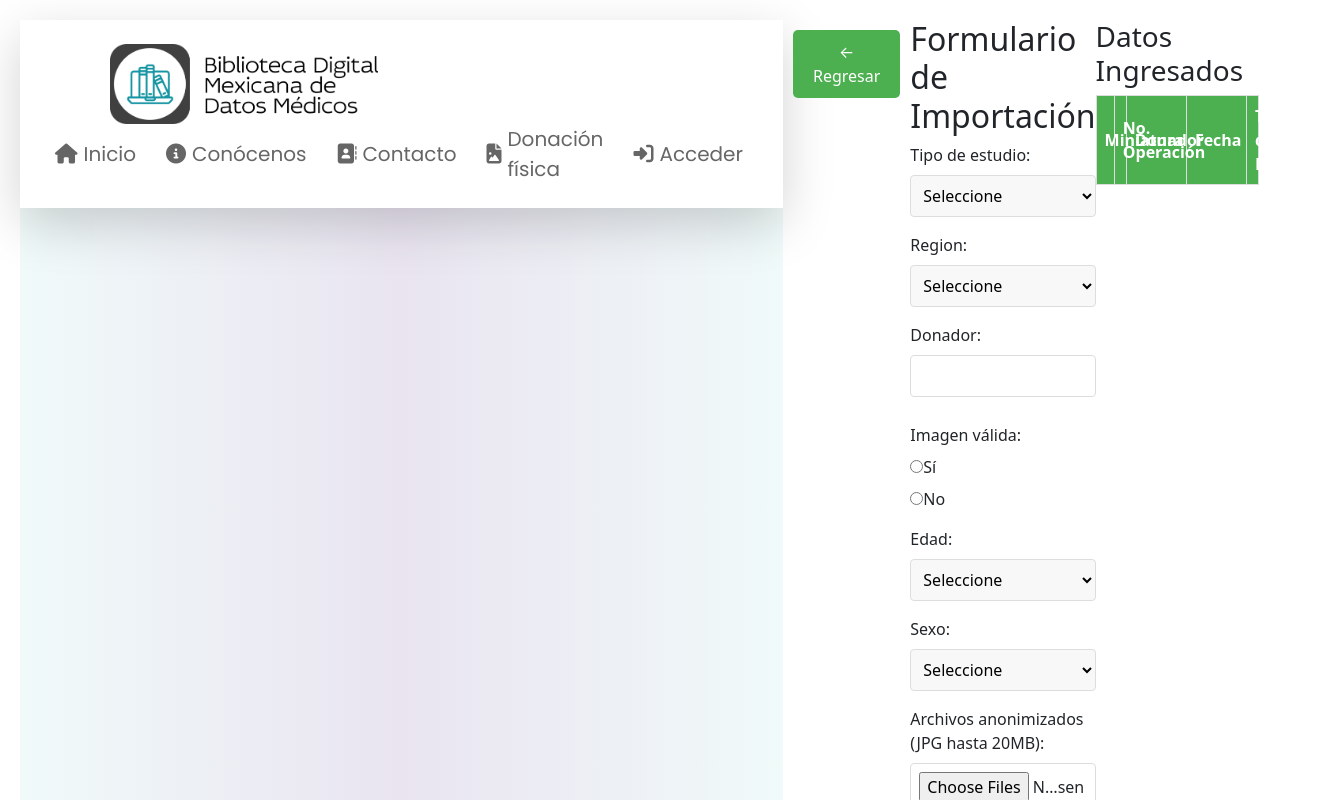
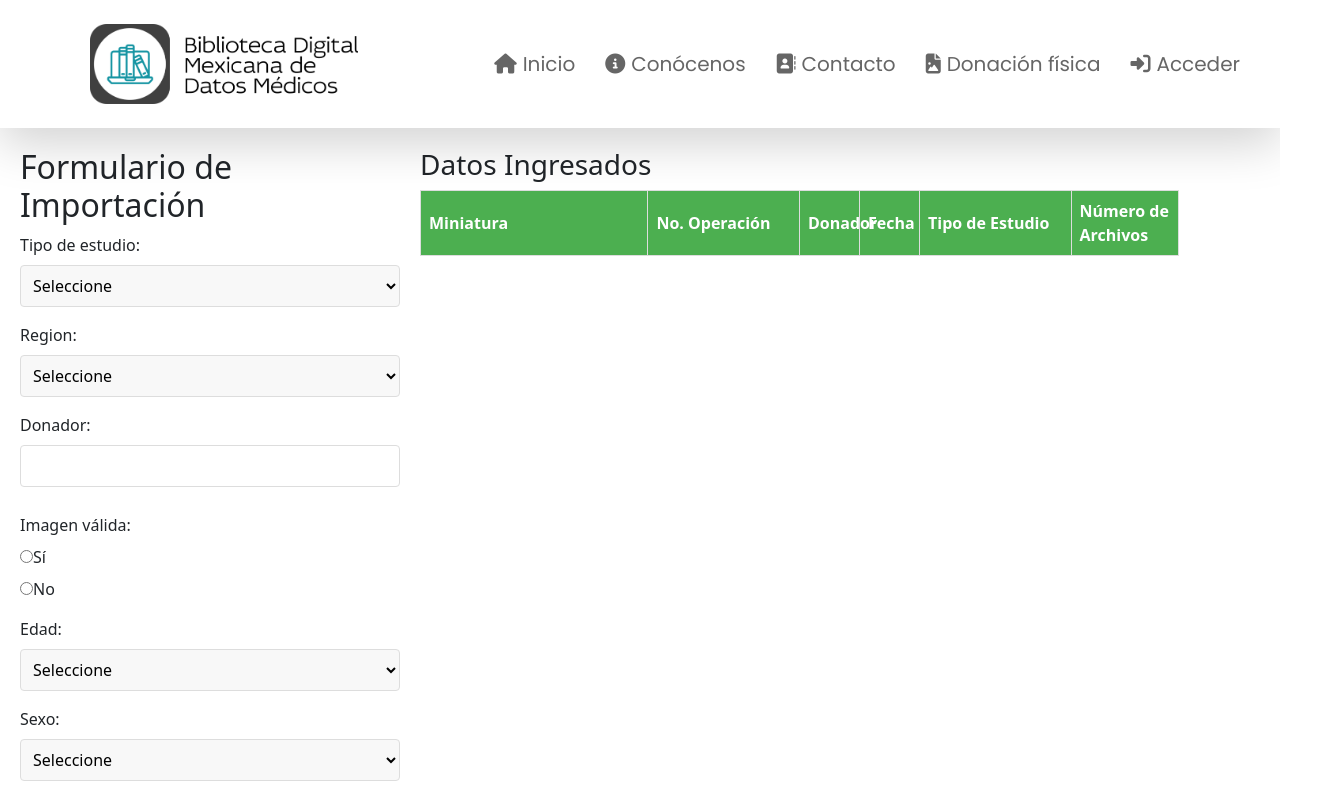
Before and after one commit to elCatmon/repositorio_imagenes_columna, a React (Create React App) app in the folder pruebas/: page /importar in a window 1280 px wide. Shown: the top 800 px of the page, 1336 px wide, since content can reach past the window. Built offline with nearby package versions, Linux system fonts and the light colour scheme; what cornerstone-wado-image-loader would draw is missing.

Commit message:
navegacion

```diff
--- a/pruebas/src/App.css
+++ b/pruebas/src/App.css
@@ -24,6 +24,7 @@ h1 {
   max-width: 1200px;
   padding: 20px;
   flex: 1; /* Asegura que el contenido ocupe toda la altura disponible */
+
 }
 
 
@@ -301,11 +302,11 @@ select {
 }
 
 .form-section {
-  width: 48%;
+  width: 50%;
 }
 
 .table-section {
-  width: 48%;
+  width: 100%;
 }
 
 .form-group {
--- a/pruebas/src/components/Importar.js
+++ b/pruebas/src/components/Importar.js
@@ -2,6 +2,8 @@ import React, { useState } from 'react';
 import { useNavigate } from 'react-router-dom'; // Para redireccionar
 import { BASE_URL } from './config';
 import Header from './Header';
+import Footer from './Footer';
+import '../App.css';
 
 const Importar = () => {
   const navigate = useNavigate(); // Inicializa la función de navegación
@@ -132,12 +134,9 @@ const Importar = () => {
   };
 
   return (
-
-    <div className="importar-container">
+    <div>
       <Header/>
-      <div className="header">
-        <button onClick={() => navigate('/')} className="back-button">← Regresar</button>
-      </div>
+      <div className="content">
       <div className="form-section">
         <h2>Formulario de Importación</h2>
         <form onSubmit={handleSubmit} encType="multipart/form-data">
@@ -283,7 +282,6 @@ const Importar = () => {
         {error && <p className="error-message">{error}</p>}
         {mensaje && <p className="success-message">{mensaje}</p>}
       </div>
-
       <div className="table-section">
         <h3>Datos Ingresados</h3>
         <table>
@@ -315,6 +313,8 @@ const Importar = () => {
           </tbody>
         </table>
       </div>
+      </div>
+      <Footer/>
     </div>
   );
 };
```
Also changed, not shown: pruebas/src/components/AceptacionAnonimizacion.js (added).
